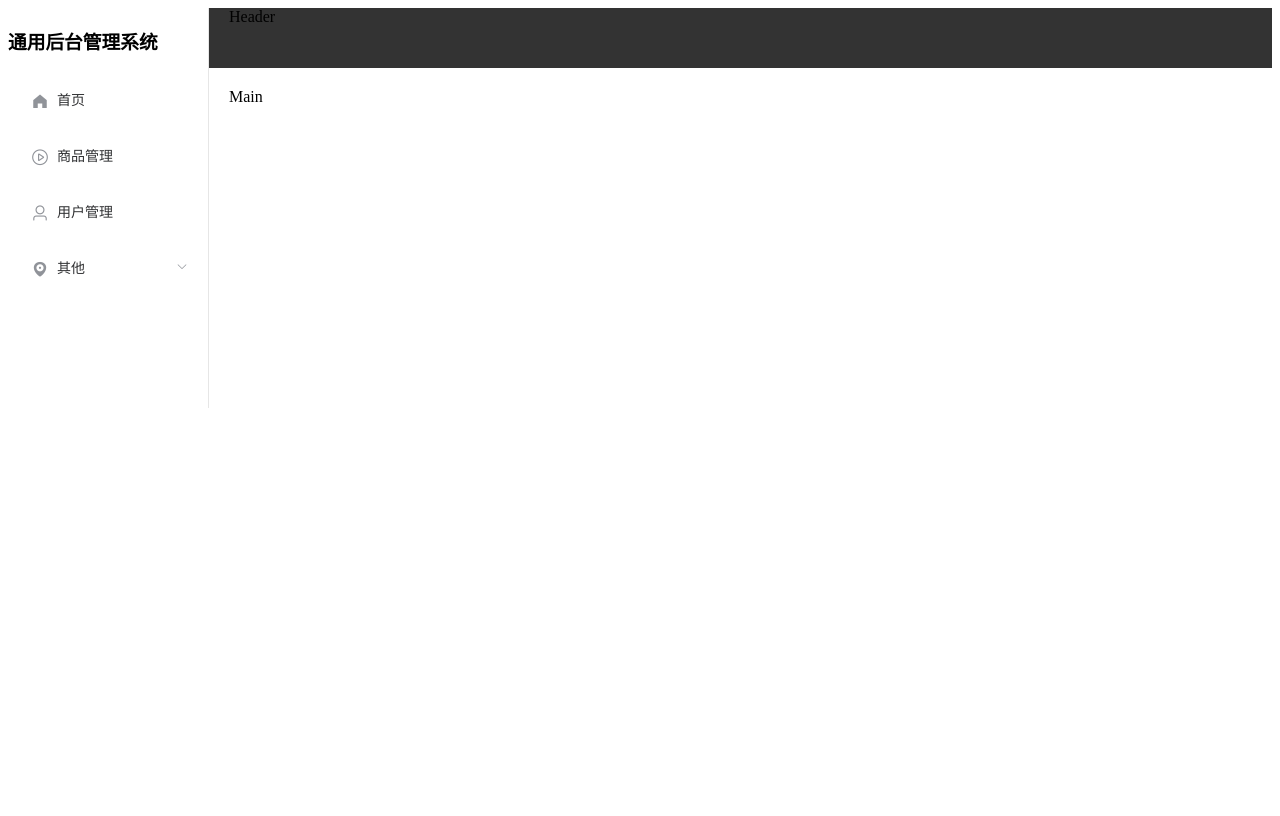
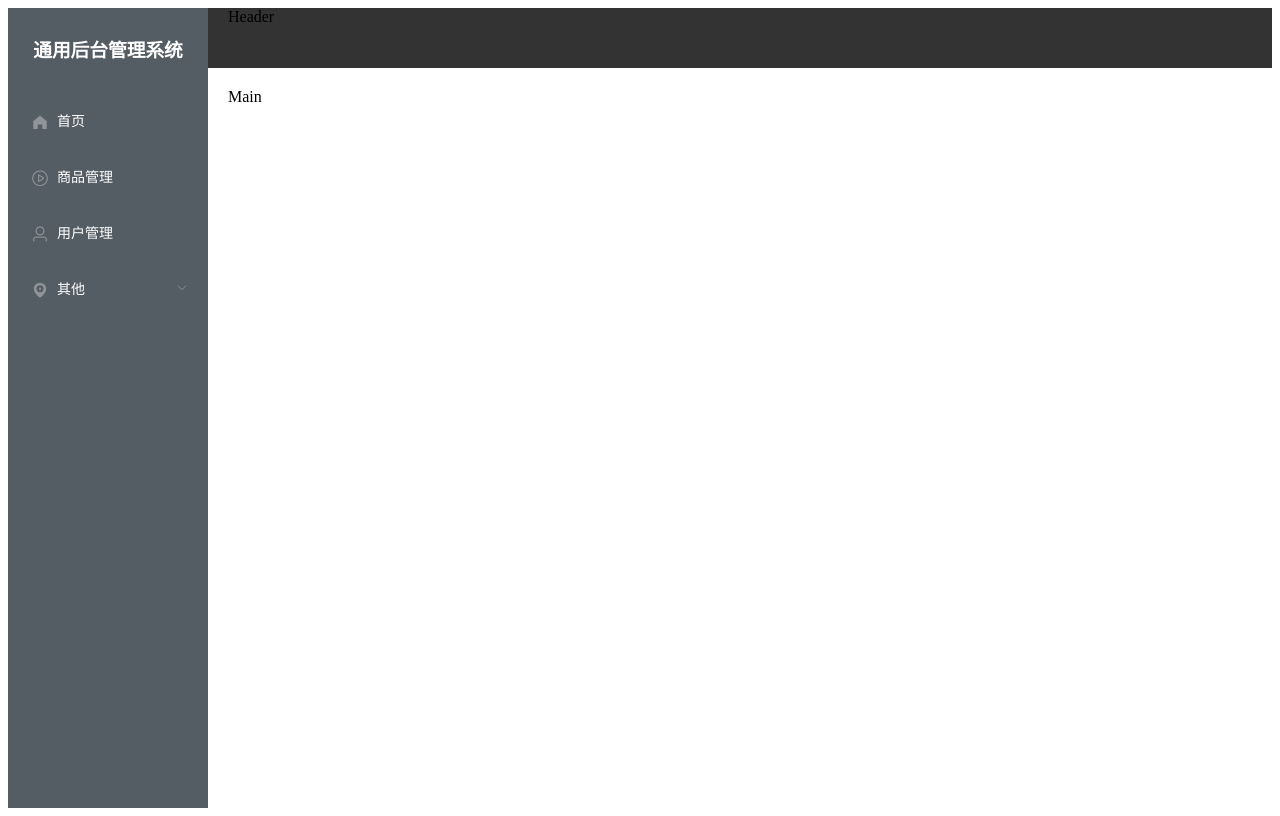
Before and after one commit to KurjaScript/view-manage, a Vue app: page / in a window 1280 px wide. Built offline with nearby package versions, Linux system fonts and the light colour scheme.

Commit message:
修改menu样式

```diff
--- a/src/components/CommonAside.vue
+++ b/src/components/CommonAside.vue
@@ -1,5 +1,5 @@
 <template>
-    <el-menu default-active="1-4-1" class="el-menu-vertical-demo" @open="handleOpen" @close="handleClose" :collapse="isCollapse">
+    <el-menu default-active="1-4-1" class="el-menu-vertical-demo" background-color="#545c64" text-color="#fff" active-text-color="#ffd04b" @open="handleOpen" @close="handleClose" :collapse="isCollapse">
         <h3>通用后台管理系统</h3>
         <el-menu-item v-for="item in noChildren" :index="item.path" :key="item.path">
             <i :class="'el-icon-' + item.icon"></i>
@@ -16,12 +16,6 @@
         </el-submenu>
     </el-menu>
 </template>
-<style>
-  .el-menu-vertical-demo:not(.el-menu--collapse) {
-    width: 200px;
-    min-height: 400px;
-  }
-</style>
 
 <script>
   export default {
@@ -88,3 +82,19 @@
     }
   }
 </script>
+
+<style lang="less" scoped>
+  .el-menu-vertical-demo:not(.el-menu--collapse) {
+    width: 200px;
+    min-height: 400px;
+  }
+  .el-menu {
+      height: 100%;
+      border: none;
+      h3 {
+          color: #fff;
+          text-align: center;
+          line-height: 48px;
+      }
+  }
+</style>
```
